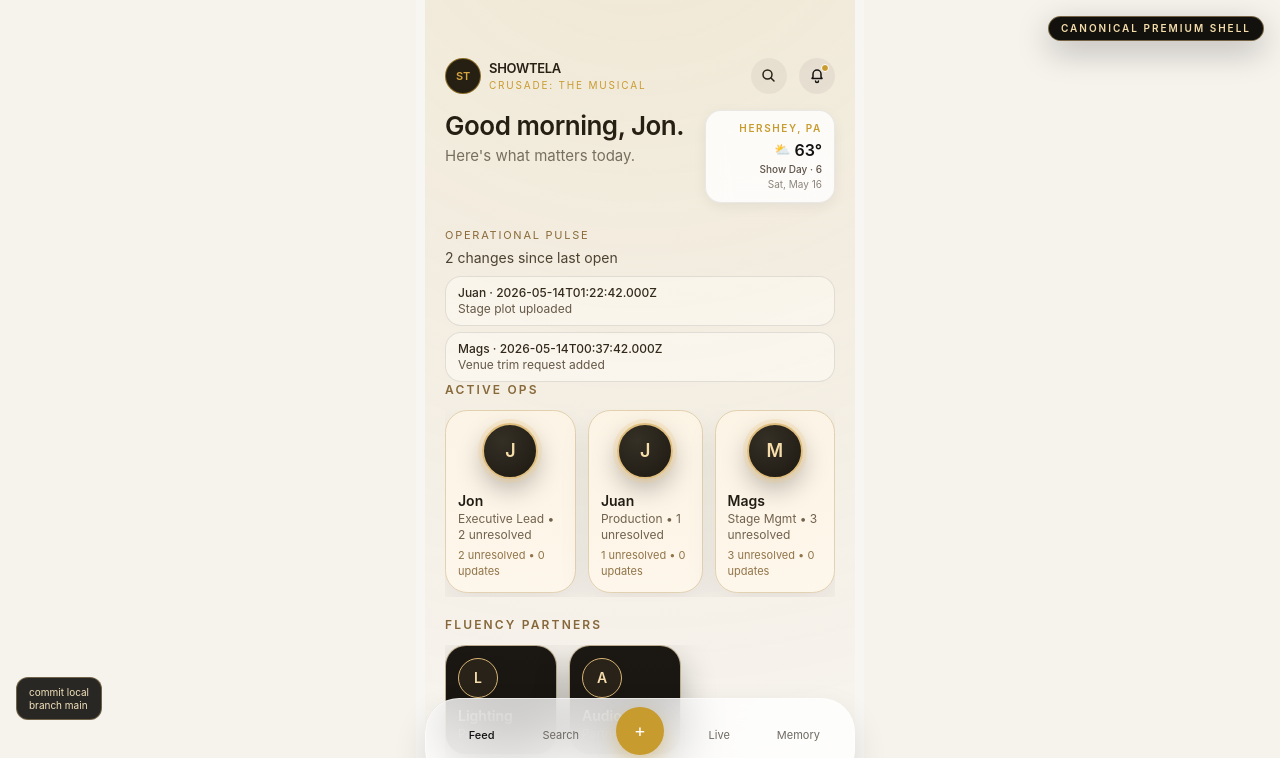
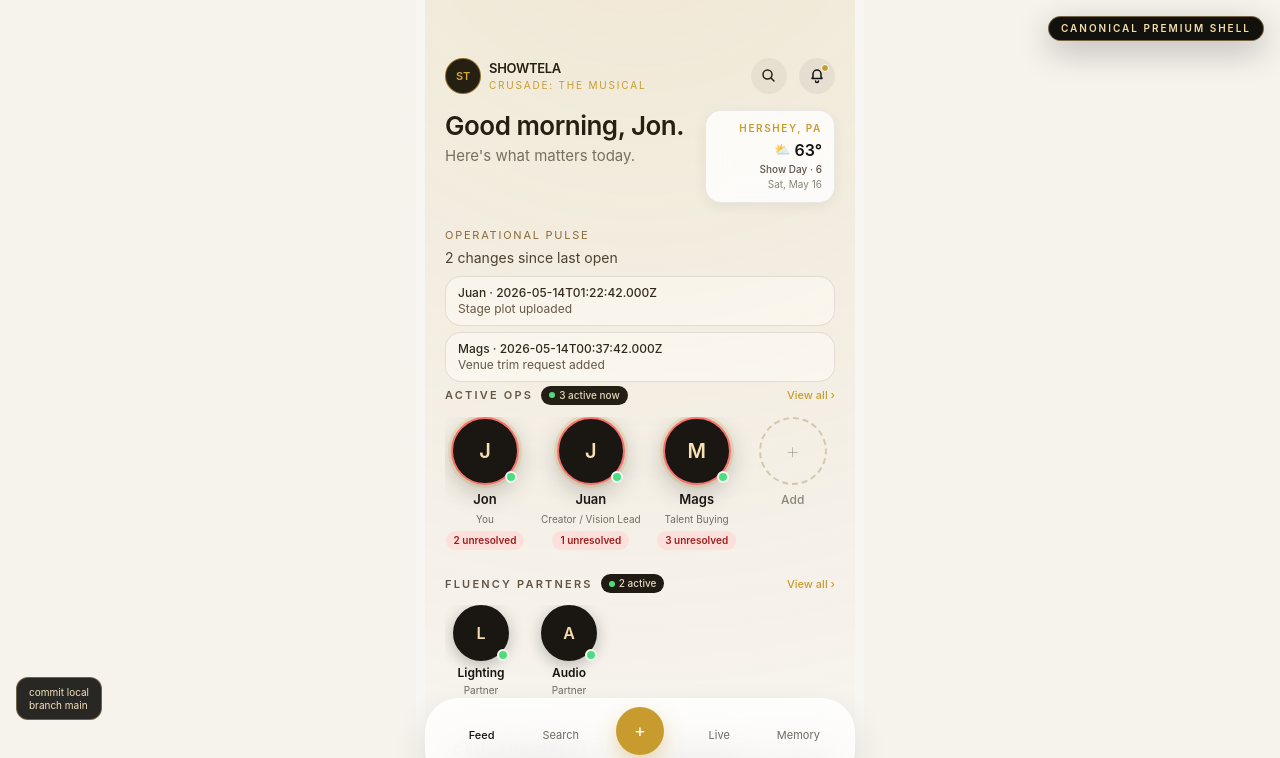
Before and after one commit to jonpearlandpig/telaonealpha, a Next.js app: page /showtela in a window 1280 px wide. Shown: the top 758 px of the page. Built offline with nearby package versions, Linux system fonts and the light colour scheme; no server answers.

Commit message:
ActiveOps + FluencyPartners as circles with job titles

```diff
--- a/src/components/showtela/ActiveOpsRail.tsx
+++ b/src/components/showtela/ActiveOpsRail.tsx
@@ -1,6 +1,69 @@
 import type { PersonEntity } from '@/lib/showtela/types'
 
-export function ActiveOpsRail(props: { people: PersonEntity[] } | { items: Array<{ id: string; name: string; latest?: string; unresolvedCount: number; image: string }> }) {
-  const people = 'people' in props ? props.people : props.items.map((i) => ({ id: i.id, name: i.name, role: i.latest, unresolvedCount: i.unresolvedCount, updatesCount: 0 }))
-  return <section className='px-5 pb-5'><h2 className='text-xs font-semibold uppercase tracking-[0.18em] text-[#84663A]'>Active Ops</h2><div className='mt-3 flex gap-3 overflow-x-auto pb-1'>{people.map((p) => <button key={p.id} className='min-w-28 rounded-[1.4rem] border border-[#E3D3B6] bg-[#FFF9F0] p-3 text-left shadow-[0_12px_32px_rgba(20,18,14,0.08)]'><div className='mx-auto mb-3 flex h-14 w-14 items-center justify-center rounded-full border-2 border-[#E0BF82] bg-[radial-gradient(circle_at_35%_30%,#2D2A25,#141210)] text-lg font-semibold text-[#F8E1B0] shadow-[0_0_0_4px_rgba(240,210,154,0.3),0_10px_26px_rgba(0,0,0,0.28)]'>{p.name.slice(0, 1)}</div><div className='text-sm font-semibold text-[#1A1712]'>{p.name}</div><div className='text-xs text-[#6E604F]'>{p.role ?? 'Operator'}</div><div className='mt-1 text-[11px] text-[#8F734A]'>{p.unresolvedCount ?? 0} unresolved • {p.updatesCount ?? 0} updates</div></button>)}</div></section>
+const ROLE_LABELS: Record<string, string> = {
+  jon: 'You', juan: 'Creator / Vision Lead',
+  mags: 'Talent Buying', natalie: 'Director of Touring',
 }
+
+export function ActiveOpsRail(
+  props: { people: PersonEntity[] } | { items: Array<{ id: string; name: string; latest?: string; unresolvedCount: number; image: string; updatesCount?: number }> }
+) {
+  const people = 'people' in props ? props.people
+    : props.items.map((i) => ({ id: i.id, name: i.name, role: i.latest, unresolvedCount: i.unresolvedCount, updatesCount: i.updatesCount ?? 0, avatar: i.image }))
+
+  return (
+    <section className="px-5 pb-5 pt-1">
+      <div className="mb-3 flex items-center justify-between">
+        <div className="flex items-center gap-2">
+          <h2 className="text-[11px] font-semibold uppercase tracking-[0.2em] text-[#5E5348]">Active Ops</h2>
+          <span className="flex items-center gap-1 rounded-full bg-[#1A1712] px-2 py-0.5">
+            <span className="h-1.5 w-1.5 rounded-full bg-[#4ADE80]" />
+            <span className="text-[10px] font-medium text-[#E5DBC8]">{people.length} active now</span>
+          </span>
+        </div>
+        <button className="text-[11px] font-medium text-[#C89B2F]">View all ›</button>
+      </div>
+      <div className="flex gap-4 overflow-x-auto pb-1 [scrollbar-width:none] [&::-webkit-scrollbar]:hidden">
+        {people.map((p) => {
+          const img = ('avatar' in p && p.avatar) ? p.avatar : undefined
+          const unresolved = p.unresolvedCount ?? 0
+          const updates = ('updatesCount' in p && p.updatesCount) ? p.updatesCount : 0
+          const role = ROLE_LABELS[p.id] ?? ROLE_LABELS[p.name.toLowerCase().split(' ')[0]] ?? (('role' in p && p.role) ? p.role : '')
+          const hasUnresolved = unresolved > 0
+          const hasUpdates = updates > 0
+
+          return (
+            <button key={p.id} className="flex min-w-[80px] flex-col items-center gap-1.5 p-0">
+              <div className="relative">
+                <div
+                  className="h-[68px] w-[68px] overflow-hidden rounded-full border-[2.5px] shadow-[0_0_0_3px_rgba(200,155,47,0.18),0_8px_24px_rgba(0,0,0,0.22)] bg-[#1A1712]"
+                  style={{ borderColor: hasUnresolved ? '#F87171' : '#C89B2F' }}
+                >
+                  {img ? (
+                    // eslint-disable-next-line @next/next/no-img-element
+                    <img src={img} alt={p.name} className="h-full w-full object-cover" />
+                  ) : (
+                    <div className="flex h-full w-full items-center justify-center text-xl font-semibold text-[#F8E1B0]">{p.name.slice(0, 1)}</div>
+                  )}
+                </div>
+                <span className="absolute bottom-0.5 right-0.5 h-3 w-3 rounded-full border-2 border-[#F8F6F2] bg-[#4ADE80]" />
+              </div>
+              <p className="text-center text-[13px] font-semibold leading-tight text-[#141210]">{p.name.split(' ')[0]}</p>
+              <p className="text-center text-[10px] leading-tight text-[#6E6A63]">{role}</p>
+              <div className="flex flex-col items-center gap-0.5">
+                {hasUpdates && <span className="rounded-full bg-[#E8F5E9] px-2 py-0.5 text-[10px] font-semibold text-[#166534]">{updates} updates</span>}
+                {hasUnresolved && <span className="rounded-full bg-[#FEE2E2] px-2 py-0.5 text-[10px] font-semibold text-[#991B1B]">{unresolved} unresolved</span>}
+              </div>
+            </button>
+          )
+        })}
+        <button className="flex min-w-[80px] flex-col items-center gap-1.5 p-0">
+          <div className="flex h-[68px] w-[68px] items-center justify-center rounded-full border-[2px] border-dashed border-[#D4C9B4]">
+            <span className="text-[24px] font-thin text-[#8B847B]">+</span>
+          </div>
+          <p className="text-[12px] font-medium text-[#8B847B]">Add</p>
+        </button>
+      </div>
+    </section>
+  )
+}
--- a/src/components/showtela/FluencyPartnersRail.tsx
+++ b/src/components/showtela/FluencyPartnersRail.tsx
@@ -1,6 +1,62 @@
 import type { PersonEntity } from '@/lib/showtela/types'
 
-export function FluencyPartnersRail(props: { people: PersonEntity[] } | { items: Array<{ id: string; label?: string; name?: string; unresolvedCount: number; image: string }> }) {
-  const people = 'people' in props ? props.people : props.items.map((i) => ({ id: i.id, name: i.label ?? i.name ?? 'Partner', unresolvedCount: i.unresolvedCount, role: 'Partner' }))
-  return <section className='px-5 pb-5'><h2 className='text-xs font-semibold uppercase tracking-[0.18em] text-[#84663A]'>Fluency Partners</h2><div className='mt-3 flex gap-3 overflow-x-auto pb-1'>{people.map((p) => <div key={p.id} className='min-w-28 rounded-[1.3rem] border border-[#E4D3B2]/80 bg-[#171411] p-3 shadow-[0_14px_34px_rgba(0,0,0,0.3)]'><div className='mb-2 inline-flex h-10 w-10 items-center justify-center rounded-full border border-[#D8B575] bg-[#262018] text-sm font-semibold text-[#F6DEAF]'>{p.name.slice(0, 1)}</div><div className='text-sm font-semibold text-[#F6EDDB]'>{p.name}</div><div className='text-xs text-[#CDBD9C]'>{p.role ?? 'Partner'}</div></div>)}</div></section>
+const STATUS_COLOR: Record<string, string> = {
+  low: '#4ADE80', medium: '#F59E0B', high: '#F87171',
 }
+
+export function FluencyPartnersRail(
+  props: { people: PersonEntity[] } | { items: Array<{ id: string; label?: string; name?: string; unresolvedCount: number; image: string }> }
+) {
+  const people = 'people' in props ? props.people : props.items.map((i) => ({ id: i.id, name: i.label ?? i.name ?? 'Partner', unresolvedCount: i.unresolvedCount, role: 'Partner', avatar: i.image }))
+  const totalActive = people.length
+  const overflow = totalActive > 6 ? totalActive - 6 : 0
+  const visible = people.slice(0, 6)
+
+  return (
+    <section className="px-5 pb-5">
+      <div className="mb-3 flex items-center justify-between">
+        <div className="flex items-center gap-2">
+          <h2 className="text-[11px] font-semibold uppercase tracking-[0.2em] text-[#5E5348]">Fluency Partners</h2>
+          <span className="flex items-center gap-1 rounded-full bg-[#1A1712] px-2 py-0.5">
+            <span className="h-1.5 w-1.5 rounded-full bg-[#4ADE80]" />
+            <span className="text-[10px] font-medium text-[#E5DBC8]">{totalActive} active</span>
+          </span>
+        </div>
+        <button className="text-[11px] font-medium text-[#C89B2F]">View all ›</button>
+      </div>
+      <div className="flex gap-4 overflow-x-auto pb-1 [scrollbar-width:none] [&::-webkit-scrollbar]:hidden">
+        {visible.map((p) => {
+          const img = ('avatar' in p && p.avatar) ? p.avatar : undefined
+          const pressure = ('pressure' in p && p.pressure) ? p.pressure as string : 'low'
+          const dotColor = STATUS_COLOR[pressure] ?? '#4ADE80'
+          const role = ('role' in p && p.role) ? p.role : 'Partner'
+          return (
+            <button key={p.id} className="flex min-w-[72px] flex-col items-center gap-1 p-0">
+              <div className="relative">
+                <div className="h-[56px] w-[56px] overflow-hidden rounded-full border-[2px] border-[#1A1712] bg-[#1A1712] shadow-[0_4px_16px_rgba(0,0,0,0.25)]">
+                  {img ? (
+                    // eslint-disable-next-line @next/next/no-img-element
+                    <img src={img} alt={p.name} className="h-full w-full object-cover grayscale-[10%]" />
+                  ) : (
+                    <div className="flex h-full w-full items-center justify-center text-base font-semibold text-[#F6DEAF]">{p.name.slice(0, 1)}</div>
+                  )}
+                </div>
+                <span className="absolute bottom-0 right-0 h-3 w-3 rounded-full border-2 border-[#F8F6F2]" style={{ backgroundColor: dotColor }} />
+              </div>
+              <p className="text-center text-[12px] font-semibold leading-tight text-[#141210]">{p.name}</p>
+              <p className="text-center text-[10px] leading-tight text-[#6E6A63]">{role}</p>
+            </button>
+          )
+        })}
+        {overflow > 0 && (
+          <button className="flex min-w-[72px] flex-col items-center gap-1 p-0">
+            <div className="flex h-[56px] w-[56px] items-center justify-center rounded-full border-[2px] border-dashed border-[#D4C9B4] bg-[#F0EBE1]">
+              <span className="text-[13px] font-semibold text-[#5E5348]">+{overflow}</span>
+            </div>
+            <p className="text-[12px] font-medium text-[#6E6A63]">More</p>
+          </button>
+        )}
+      </div>
+    </section>
+  )
+}
```
